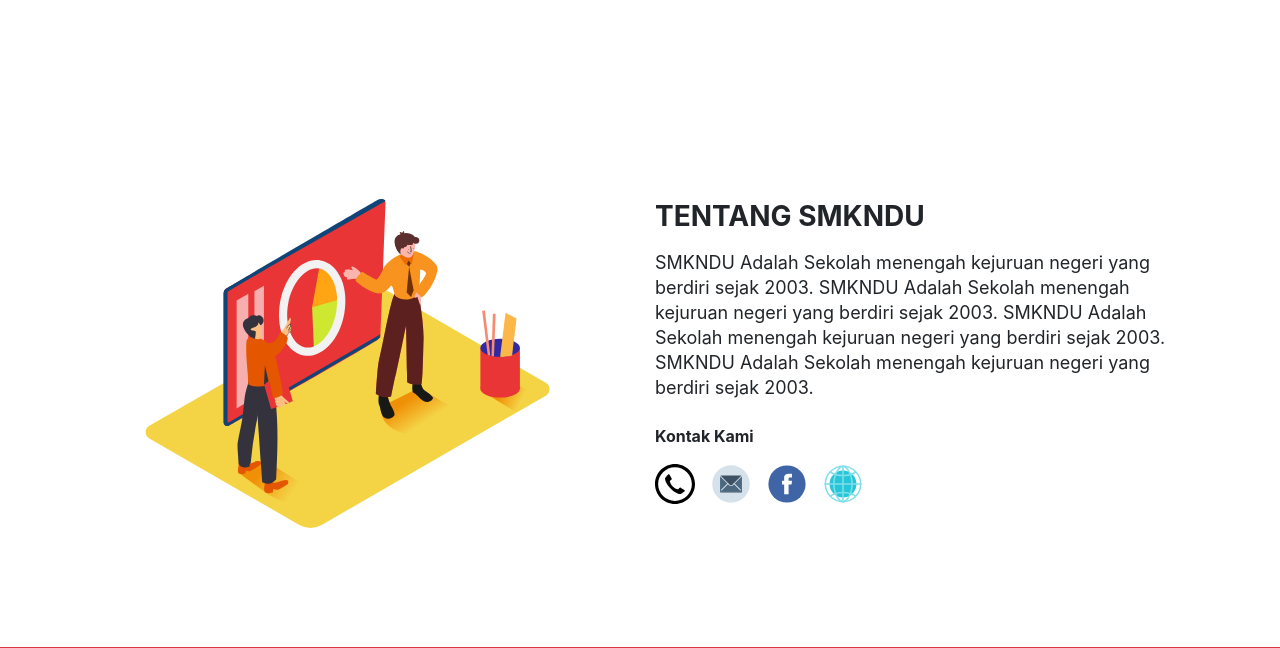
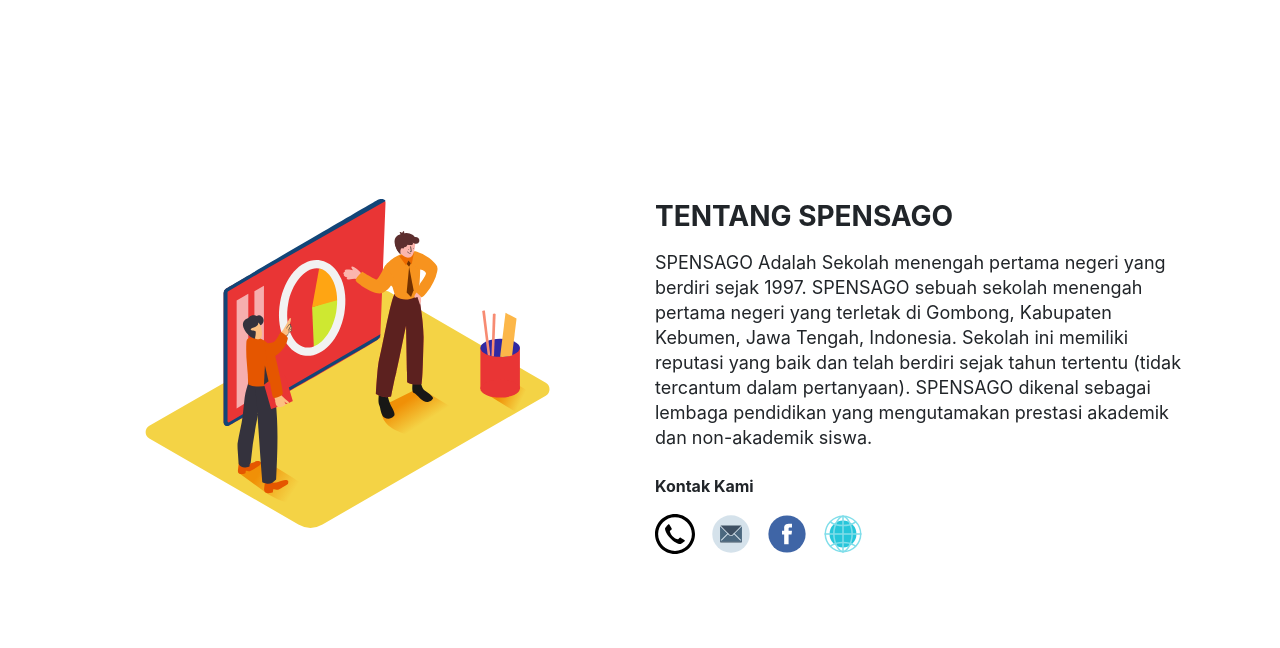
Before and after one commit to Rafifsetiawan29/penerimaan_siswa_baru_php_natif, a PHP site: page /pendaftaran/ in a window 1280 px wide. Shown: the part 1153-1801 px from the top of the page. Run offline with PHP 8.4, Linux system fonts and the light colour scheme.

Commit message:
commit update dashboard and about

```diff
--- a/cetak/detail_cetak.php
+++ b/cetak/detail_cetak.php
@@ -22,12 +22,10 @@ table, th, td {
 }
 </style>
 
-<img src="../assets/img/logo.png" style="float: left; height: 60px">
+
 
 <div style="margin-left: 20px">
     <div style="font-size: 18px">Data Pendaftaran Siswa Baru | TAHUN 2020</div>
-    <div style="font-size:20px">SMK NEGERI DARUL ULUM</div>
-    <div style="font-size: 12px">Dusun Krajan, Wringin Putih, Muncar, Kabupaten Banyuwangi, Jawa Timur 68472</div>
 </div>
 
 <hr style="border: 0.5px solid black; margin: 10px 5px 10px 5px;">';
--- a/index.html
+++ b/index.html
@@ -204,13 +204,12 @@
             />
           </div>
           <div class="col-md-6">
-            <h3 class="font-weight-bold mb-3 mt-5">TENTANG SMKNDU</h3>
+            <h3 class="font-weight-bold mb-3 mt-5">TENTANG SPENSAGO</h3>
             <p class="deskripsi">
-              SMKNDU Adalah Sekolah menengah kejuruan negeri yang berdiri sejak
-              2003. SMKNDU Adalah Sekolah menengah kejuruan negeri yang berdiri
-              sejak 2003. SMKNDU Adalah Sekolah menengah kejuruan negeri yang
-              berdiri sejak 2003. SMKNDU Adalah Sekolah menengah kejuruan negeri
-              yang berdiri sejak 2003.
+              SPENSAGO Adalah Sekolah menengah pertama negeri yang berdiri sejak
+              1997. SPENSAGO sebuah sekolah menengah pertama negeri yang terletak di Gombong, Kabupaten Kebumen, Jawa Tengah, Indonesia.
+              Sekolah ini memiliki reputasi yang baik dan telah berdiri sejak tahun tertentu (tidak tercantum dalam pertanyaan).
+              SPENSAGO dikenal sebagai lembaga pendidikan yang mengutamakan prestasi akademik dan non-akademik siswa.
             </p>
 
             <p class="font-weight-bold mt-4">Kontak Kami</p>
```
